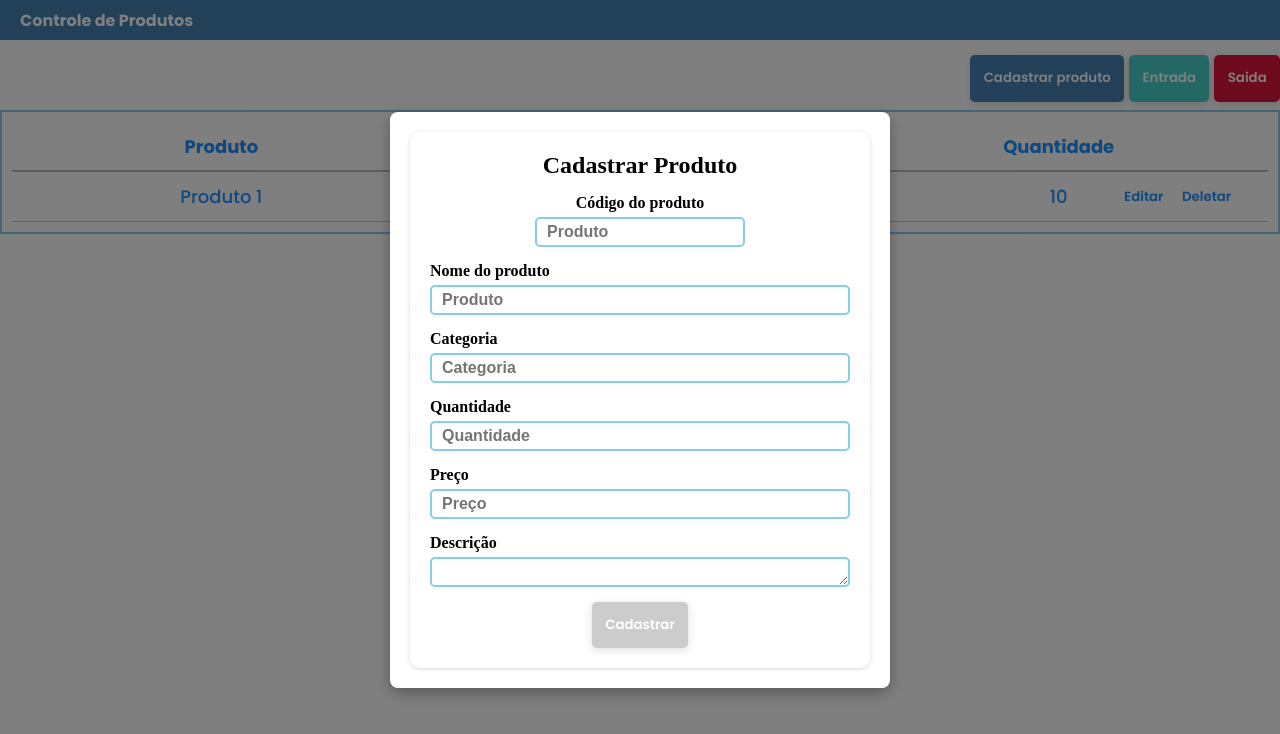
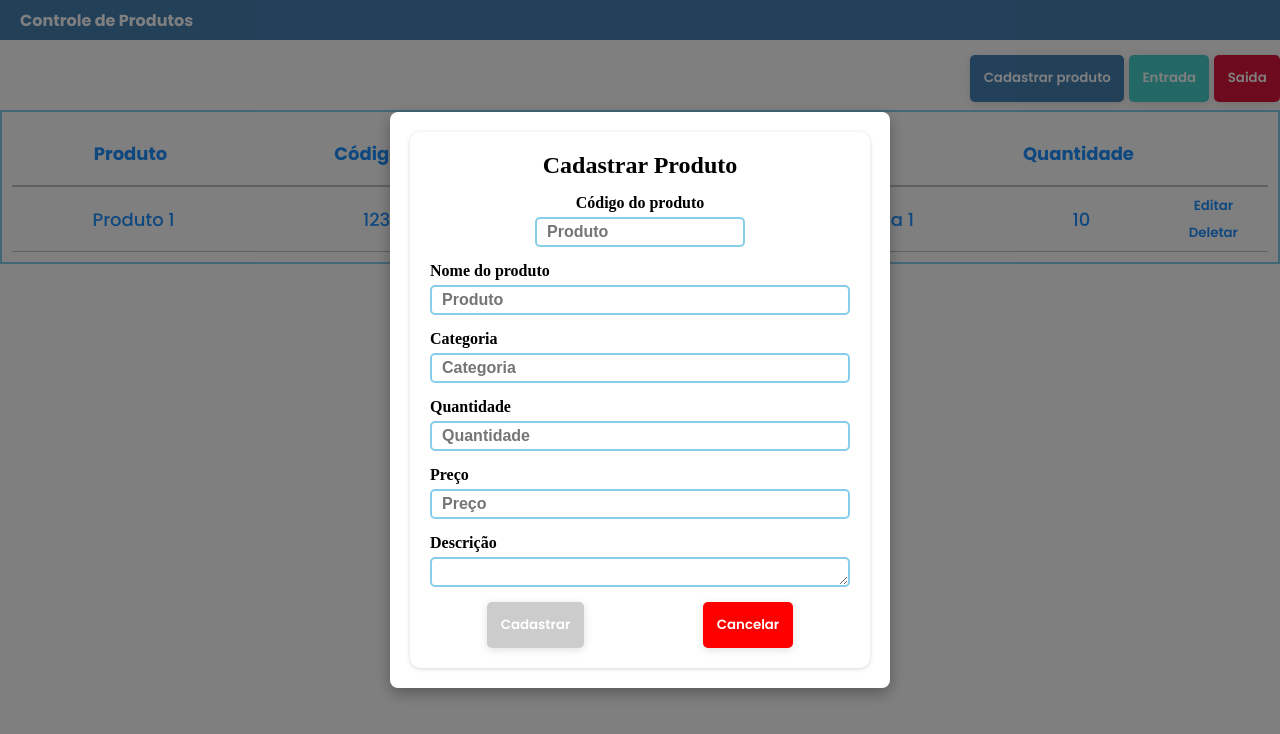
Before and after one commit to dev-anderson-rodrigues/project-control-stock, a React (Vite) app: page / in a window 1280 px wide. Both pictures are taken after a click on the button "Cadastrar produto". Shown: the top 734 px of the page. Built offline with nearby package versions, Linux system fonts and the light colour scheme.

Commit message:
"feat": increment new product e update product

```diff
--- a/src/components/product-form/ProductForm.tsx
+++ b/src/components/product-form/ProductForm.tsx
@@ -1,22 +1,46 @@
 import * as S from "./styles";
 import Button from "../Button";
 import { Product, useProducts } from "../../context/productsContext";
-import { SubmitHandler, useForm } from "react-hook-form";
-import { useState } from "react";
-// import { useRef, useState } from "react";
+import { useForm } from "react-hook-form";
+import { useEffect, useState } from "react";
 
 const ProductForm = () => {
   const {
     register,
     handleSubmit,
+    reset,
     formState: { errors, isValid, isSubmitting },
   } = useForm<Product>({ mode: "onChange" });
-  const { exist, products } = useProducts();
+  const {
+    exist,
+    products,
+    onSubmit,
+    currentProduct,
+    setShowModal,
+    showModal,
+    sending,
+    setSending,
+  } = useProducts();
   const [warningMessage, setWarningMessage] = useState(false);
+  const [showSuccessMessage, setShowSuccessMessage] = useState(false);
 
-  const onSubmit: SubmitHandler<Product> = (payload) => {
-    console.log(payload);
+  useEffect(() => {
+    if (currentProduct) reset(currentProduct);
+  }, [currentProduct, reset]);
+
+  useEffect(() => {
+    const handleSending = () => {
+      if (sending) {
+        setTimeout(() => {
+          setSending(() => false);
+          setShowSuccessMessage(() => true);
+        }, 1000);
+      }
+      if (showSuccessMessage) setTimeout(() => setShowModal(false), 1000);
     };
+
+    handleSending();
+  }, [sending, setSending, setShowModal]);
 
   const handleNameChange = (event: React.ChangeEvent<HTMLInputElement>) => {
     const { value } = event.target;
@@ -76,6 +100,7 @@ const ProductForm = () => {
             placeholder="Produto"
             {...register("name", {
               required: "Nome do produto é obrigatório",
+              min: 1,
               onChange: handleNameChange,
             })}
           />
@@ -96,6 +121,7 @@ const ProductForm = () => {
             placeholder="Categoria"
             {...register("category", {
               required: "Categoria é obrigatória",
+              min: 1,
             })}
           />
           {errors.category && (
@@ -156,35 +182,46 @@ const ProductForm = () => {
             id="description"
             {...register("description", {
               required: "Descrição é obrigatória",
+              min: 1,
             })}
           />
           {errors.description && (
             <p className="p_errors">{errors.description.message}</p>
           )}
         </label>
+        {sending && !showSuccessMessage && <p>Enviando....</p>}
+        {showSuccessMessage && exist && (
+          <p>Produto atualizado com sucesso...</p>
+        )}
+        {showSuccessMessage && !exist && (
+          <p>Produto cadastrado com sucesso...</p>
+        )}
       </div>
-      <div>
-        {exist ? (
+      <div
+        style={{
+          display: "flex",
+          flexDirection: "row",
+        }}
+      >
         <Button
           type="submit"
-            disabled={!isValid || isSubmitting}
+          disabled={(!isValid && exist) || isSubmitting}
           style={{
             backgroundColor: isValid && !isSubmitting ? "#007bff" : "#cccccc",
           }}
         >
-            Atualizar
+          {exist ? "Atualizar" : "Cadastrar"}
         </Button>
-        ) : (
         <Button
-            type="submit"
-            disabled={!isValid || isSubmitting}
-            style={{
-              backgroundColor: isValid && !isSubmitting ? "#007bff" : "#cccccc",
+          onClick={() => {
+            setShowModal(!showModal);
+            setSending(false);
+            setShowSuccessMessage(false);
           }}
+          style={{ backgroundColor: "red" }}
         >
-            Cadastrar
+          Cancelar
         </Button>
-        )}
       </div>
     </S.Form>
   );
--- a/src/components/product-list/ProductList.tsx
+++ b/src/components/product-list/ProductList.tsx
@@ -3,12 +3,14 @@ import * as S from "./styles";
 import Button from "../Button";
 
 const ProductList = () => {
-  const { products, setShowModal, showModal, setExist } = useProducts();
+  const { products, setShowModal, setExist, setCurrentProduct } = useProducts();
   const getByIdProduct = (code: number) => {
-    console.log(code);
-    // const product = products.filter(p => p.id === id);
-    setExist(true);
-    setShowModal(!showModal);
+    const product = products.find((p) => p.code === code);
+    if (product) {
+      setCurrentProduct(product);
+      setExist(true);
+      setShowModal(true);
+    }
   };
 
   return (
@@ -16,16 +18,21 @@ const ProductList = () => {
       <ul>
         <li className="title_list">
           <span>Produto</span>
-          <span>Preço</span>
-          <span>Quantidade</span>
+          <span>Código</span>
+          <span>Preço(R$)</span>
+          <span>Categoria</span>
+          <span style={{ width: "100%" }}>Quantidade</span>
+          <span style={{ width: "30%" }}></span>
         </li>
         {products.map((product) => (
           <li key={product.code}>
             <div>
               <Button className="button_name_product">{product.name}</Button>
             </div>
+            <div>{product.code}</div>
             <div>{product.price}</div>
-            <div>{product.quantity}</div>
+            <div>{product.category}</div>
+            <div style={{ width: "80%" }}>{product.quantity}</div>
             <span className="buttons">
               <Button
                 className="button_edit"
--- a/src/components/product-list/styles.ts
+++ b/src/components/product-list/styles.ts
@@ -10,9 +10,8 @@ export const Container = styled.div`
   ul li {
     display: flex;
     width: 100%;
-    height: 50px;
+    height: 65px;
     border-bottom: 1px solid #c0c0c0;
-    position: relative;
 
     &.title_list {
       border-bottom: 2px solid #c0c0c0;
@@ -56,17 +55,19 @@ export const Container = styled.div`
       }
     }
     .buttons {
-      position: absolute;
-      right: 30px;
-      top: 50%;
-      width: 10%;
-      transform: translateY(-50%);
-
+      display: flex;
+      flex-direction: column;
+      padding-top: 5px;
+      padding-bottom: 5px;
+      padding-right: 20px;
+      width: 20%;
       Button {
         width: 100%;
+        padding-left: 10px;
+        padding-right: 10px;
         text-align: center;
-        height: 70%;
-        border-radius: 10px;
+        height: 100%;
+        border-radius: 5px;
         background: none;
         border: none;
         color: #1e90ff;
--- a/src/context/productsContext.tsx
+++ b/src/context/productsContext.tsx
@@ -1,4 +1,5 @@
 import { ReactNode, createContext, useContext, useState } from "react";
+import { SubmitHandler } from "react-hook-form";
 
 export interface Product {
   code: number;
@@ -16,7 +17,12 @@ interface ProductsContextType {
   showModal: boolean;
   setShowModal: (value: boolean) => void;
   exist: boolean;
+  sending: boolean;
+  setSending: React.Dispatch<React.SetStateAction<boolean>>;
   setExist: React.Dispatch<React.SetStateAction<boolean>>;
+  onSubmit: SubmitHandler<Product>;
+  currentProduct: Product | null;
+  setCurrentProduct: React.Dispatch<React.SetStateAction<Product | null>>;
 }
 
 const ProductsContext = createContext<ProductsContextType | undefined>(
@@ -25,9 +31,11 @@ const ProductsContext = createContext<ProductsContextType | undefined>(
 const ProductsProvider = ({ children }: { children: ReactNode }) => {
   const [showModal, setShowModal] = useState(false);
   const [exist, setExist] = useState(false);
+  const [sending, setSending] = useState(false);
+  const [currentProduct, setCurrentProduct] = useState<Product | null>(null);
   const [products, setProducts] = useState<Product[]>([
     {
-      code: 1,
+      code: 123,
       name: "Produto 1",
       description: "Descrição do produto 1",
       price: 100,
@@ -36,16 +44,33 @@ const ProductsProvider = ({ children }: { children: ReactNode }) => {
       quantity: 10,
     },
   ]);
-  // console.log("aqui" + currentProductId);
+
+  const onSubmit: SubmitHandler<Product> = (payload) => {
+    const productIndex = products.findIndex((p) => p.code === payload.code);
+
+    if (productIndex !== -1) {
+      const updatedProducts = [...products];
+      updatedProducts[productIndex] = payload;
+      setProducts(updatedProducts);
+    } else {
+      setProducts([...products, payload]);
+    }
+    setSending(true);
+  };
   return (
     <ProductsContext.Provider
       value={{
         products,
         setProducts,
+        sending,
+        setSending,
         showModal,
         setShowModal,
         exist,
         setExist,
+        onSubmit,
+        currentProduct,
+        setCurrentProduct,
       }}
     >
       {children}
--- a/src/pages/Products.tsx
+++ b/src/pages/Products.tsx
@@ -2,16 +2,18 @@ import * as S from "./styles";
 import Button from "../components/Button";
 import ProductList from "../components/product-list/ProductList";
 import ProductForm from "../components/product-form/ProductForm";
-import { FormEvent } from "react";
 import { useProducts } from "../context/productsContext";
 
 const Products = () => {
-  const { showModal, setShowModal, setExist } = useProducts();
+  const {
+    showModal,
+    setExist,
+    setShowModal,
+    setCurrentProduct,
+  } = useProducts();
 
-  const handleModalClick = (event: FormEvent) => {
-    event.stopPropagation();
-  };
   const handleClick = () => {
+    setCurrentProduct(null);
     setShowModal(!showModal);
     setExist(false);
   };
@@ -31,8 +33,8 @@ const Products = () => {
         </div>
         <ProductList />
         {showModal && (
-          <S.ModalBackdrop onClick={handleClick}>
-            <S.ModalContent onClick={handleModalClick}>
+          <S.ModalBackdrop>
+            <S.ModalContent>
               <ProductForm />
             </S.ModalContent>
           </S.ModalBackdrop>
--- a/src/pages/styles.ts
+++ b/src/pages/styles.ts
@@ -32,7 +32,6 @@ export const Container = styled.div`
     grid-auto-flow: column;
     width: 100%;
     height: 40px;
-    /* padding: 5px 0px 5px 0px; */
     justify-content: flex-end;
     align-items: flex-end;
     gap: 5px;
```
Lines whose indentation alone changed are shown as unchanged.
